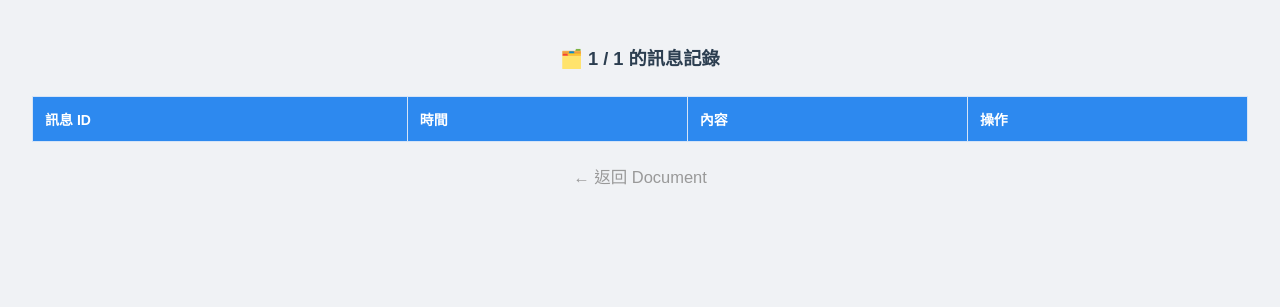
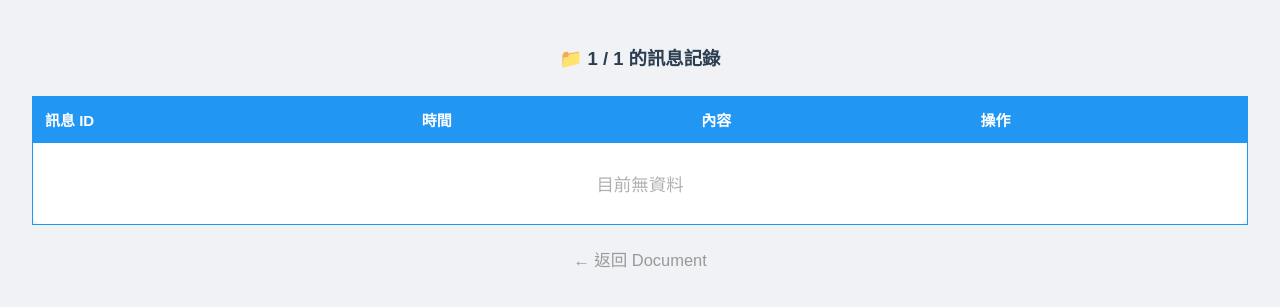
Before and after one commit to leistialove/move, a Flask app: page /firebase/view/1/1 in a window 1280 px wide. Shown: the top 307 px of the page. Run offline with Flask 3, Linux system fonts and the light colour scheme; data that the repository does not hold is empty; parts of the project's set-up code (start-up, migrations or seed data) failed here and were passed over.

Commit message:
Update firebase_messages.html

```diff
--- a/templates/firebase_messages.html
+++ b/templates/firebase_messages.html
@@ -13,7 +13,8 @@
         h1 {
             color: #2c3e50;
             text-align: center;
-            font-size: 1.14rem;
+            font-size: 1.15rem;
+            margin-bottom: 18px;
         }
         .table-container {
             overflow-x: auto;
@@ -28,12 +29,12 @@
         }
         th, td {
             padding: 12px;
-            border: 1px solid #d5e4f7;
+            border: 1px solid #2196f3;
             text-align: left;
-            font-size: 14px;
+            font-size: 15px;
         }
         th {
-            background-color: #2d89ef;
+            background-color: #2196f3;
             color: white;
         }
         tr:hover {
@@ -61,7 +62,7 @@
     </style>
 </head>
 <body>
-    <h1>🗂️ {{ collection }} / {{ doc_id }} 的訊息記錄</h1>
+    <h1>📁 {{ collection }} / {{ doc_id }} 的訊息記錄</h1>
     <div class="table-container">
         <table>
             <thead>
@@ -73,6 +74,7 @@
                 </tr>
             </thead>
             <tbody>
+                {% if messages %}
                     {% for msg in messages %}
                     <tr>
                         <td>{{ msg.id }}</td>
@@ -85,6 +87,13 @@
                         </td>
                     </tr>
                     {% endfor %}
+                {% else %}
+                    <tr>
+                        <td colspan="4" style="text-align:center; color:#b0b0b0; font-size:1.09em; padding:28px 0;">
+                            目前無資料
+                        </td>
+                    </tr>
+                {% endif %}
             </tbody>
         </table>
     </div>
```
Lines whose indentation alone changed are shown as unchanged.
